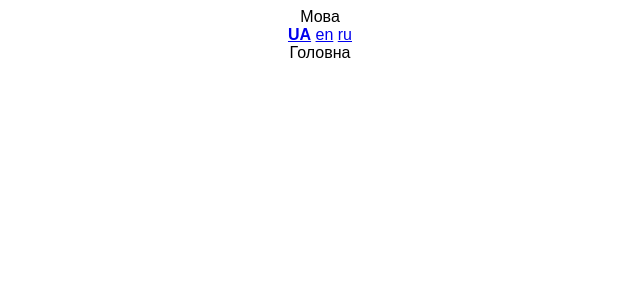
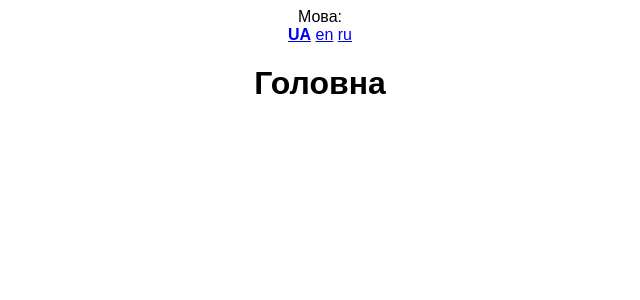
Before and after one commit to ihororlovskyi/jekyll-internationalization, a Jekyll site: the page built from jekyll/_posts/ua/0001-01-01-index.md, in a window 1280 px wide. Shown: the top 300 px of the page, without its empty margins (320-960 px from the left). Built offline with Jekyll 4.4.1, drawn with Linux system fonts in a browser that asks for light colours.

Commit message:
upd jekyll files

```diff
--- a/jekyll/_includes/index.html
+++ b/jekyll/_includes/index.html
@@ -1,9 +1,10 @@
-<div>{{ site.data.l10n.t[page.lang].index.Language }}</div>
-<nav class="lang">
-    <a class="ua" href="{{ site.baseurl }}/">ua</a>
-    <a class="en" href="{{ site.baseurl }}/en/">en</a>
-    <a class="ru" href="{{ site.baseurl }}/ru/">ru</a>
-</nav>
-<main>
-    <div>{{ page.title }}</div>
-</main>
+<div>
+    <span>{{ site.data.l10n.t[page.lang].index.Language }}:</span>
+    <nav class="lang">
+        <a class="ua" href="{{ site.baseurl }}/">ua</a>
+        <a class="en" href="{{ site.baseurl }}/en/">en</a>
+        <a class="ru" href="{{ site.baseurl }}/ru/">ru</a>
+    </nav>
+</div>
+
+<h1>{{ page.title }}</h1>
--- /dev/null
+++ b/jekyll/assets/css/_-base.scss
@@ -0,0 +1,4 @@
+body {
+    text-align: center;
+    font-family: Arial, sans-serif;
+}
--- a/jekyll/assets/css/site/_nav-lang.scss
+++ b/jekyll/assets/css/_nav-lang.scss
@@ -1,6 +1,5 @@
-body {
-    text-align: center;
-    font-family: Arial, sans-serif;
+nav.lang {
+    // display: inline-block;
 }
 
 nav.lang a.en:lang(en),
--- a/jekyll/assets/css/main.scss
+++ b/jekyll/assets/css/main.scss
@@ -1,4 +1,5 @@
 ---
 ---
 
-@import "site/nav-lang";
+@import "-base";
+@import "nav-lang";
```
Also changed, not shown: README.md (+1 -3 lines), 6 other files.
